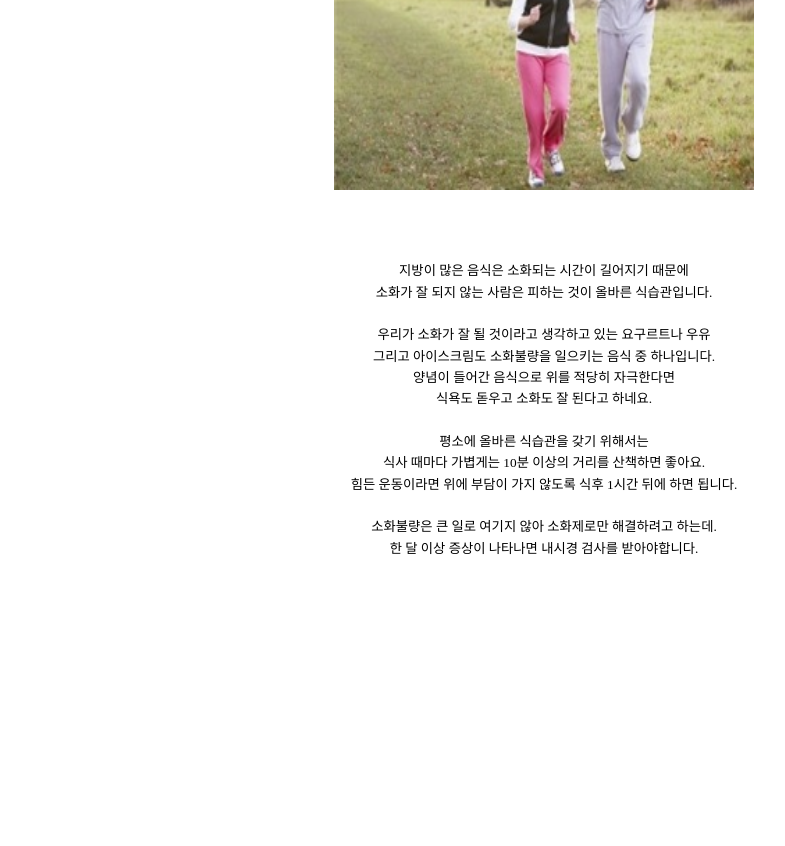
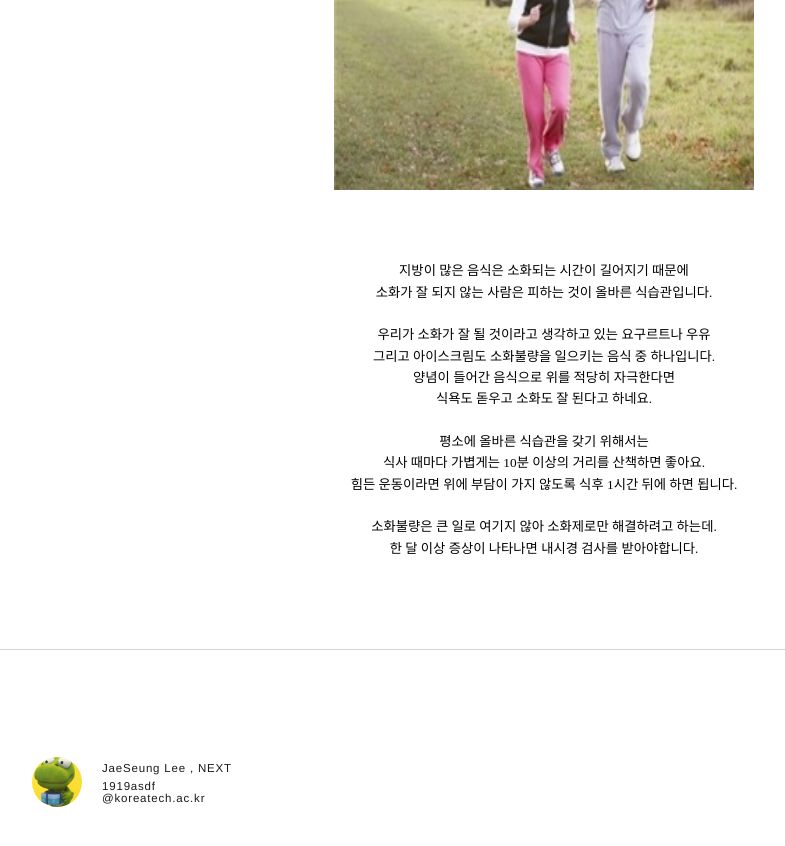
Before and after one commit to kuthealth/kuthealth.github.com, a Jekyll site: the page built from page/eating.html, in a window 1280 px wide and 900 px high, scrolled down 1739 px. Shown: the top 846 px of the window, without its empty margins (96-881 px from the left). Built offline with Jekyll 4.4.1, drawn with Linux system fonts in a browser that asks for light colours; before the commit the page ends 2298 px from its top, so only the background shows below that.

Commit message:
Update eating.html

```diff
--- a/page/eating.html
+++ b/page/eating.html
@@ -255,7 +255,15 @@ div.HStyle13
 
 <P CLASS=HStyle0 STYLE='text-align:center;'><SPAN STYLE='font-family:"새굴림"'>한 달 이상 증상이 나타나면 내시경 검사를 받아야합니다.</SPAN></P>
 
-
+       <footer>
+            <section>
+              <img src="/images/crong.jpg">
+              <ul>
+                <li>JaeSeung Lee , NEXT</li>
+                <li>1919asdf</li>@koreatech.ac.kr</li>
+              </ul>
+          </section>
+        </footer>
 
 </BODY>
 
```
